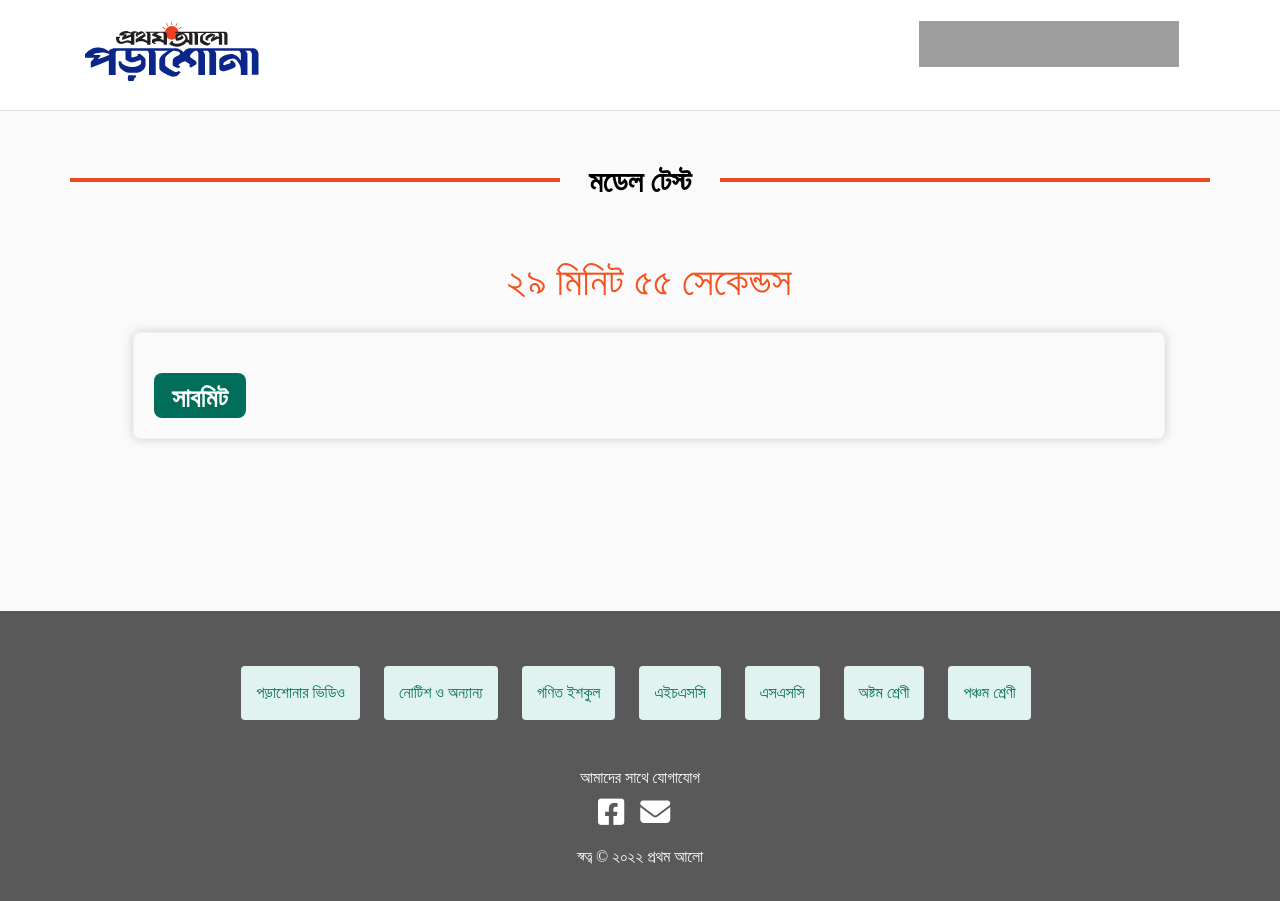
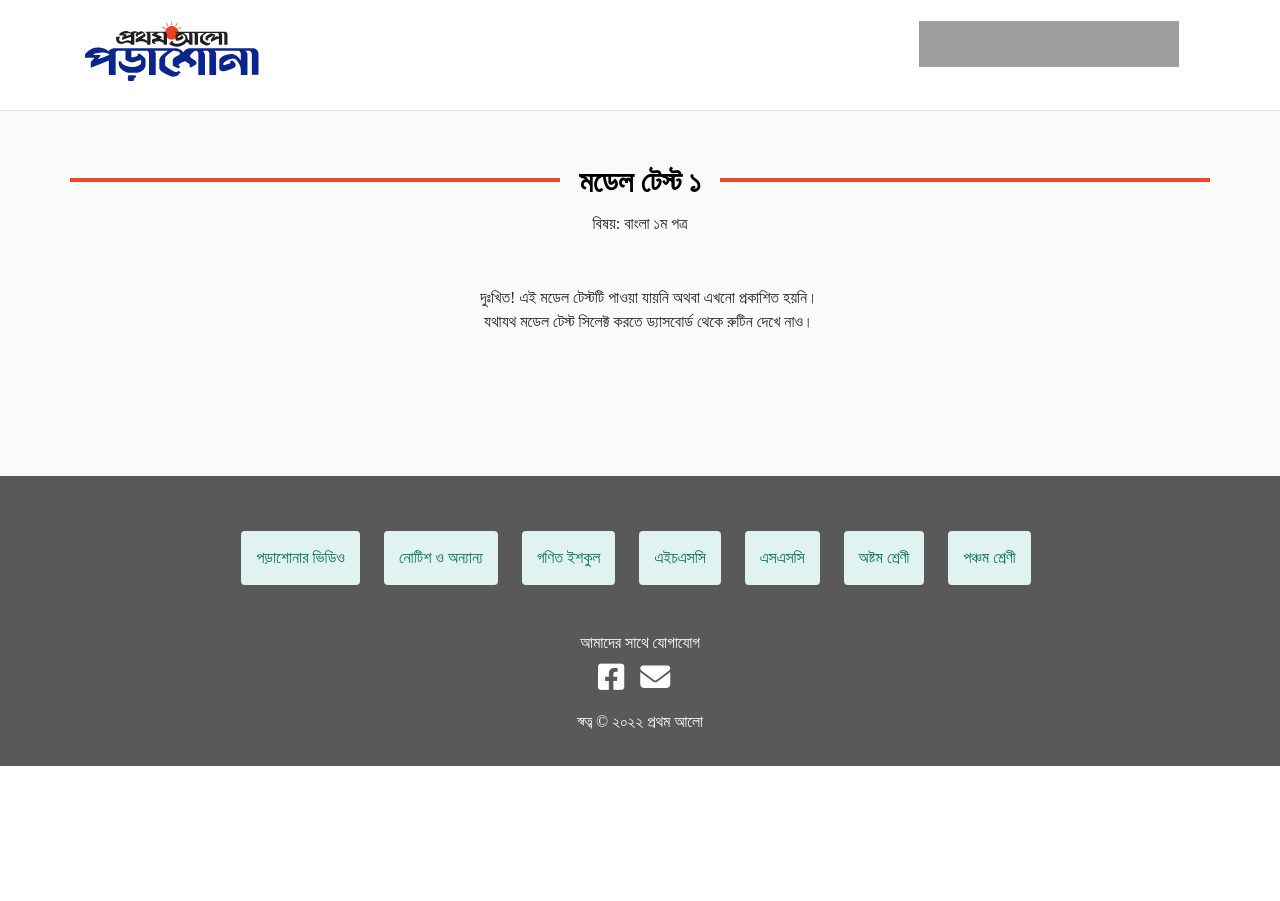
Before and after one commit to rounak1/ssc-model-test, a PHP site: page /mpaward/exam.php?id=ssc_ban1_t001 in a window 1280 px wide. After the commit the page ends 766 px from the top, so only its background shows below. Run offline with PHP 8.4, Linux system fonts and the light colour scheme; the visitor is signed in with stand-in values (Sample User, id 1); tables that the repository leaves empty or names only in its code hold one stand-in row (values such as "Sample post"); some libraries are stand-ins or nearby versions; some web fonts are replaced; grey boxes are pictures that could not be loaded.

Commit message:
model test panel customization

```diff
--- a/assets/css/main.css
+++ b/assets/css/main.css
@@ -432,6 +432,12 @@
   clear: both;
 }
 
+.sticky-class {
+  position: sticky;
+  top: 0;
+  background: #fff;
+  border-radius: 8px;
+}
 /* Some media queries for responsiveness */
 @media screen and (max-height: 450px) {
   .sidenav {
@@ -588,6 +594,9 @@
   border-top: 1px solid #cccccc66;
   margin-top: 30px;
   padding-top: 20px;
+}
+.result-summary .result-subject {
+  text-align: center;
 }
 .navBar {
   box-shadow: 0 3px 6px 0 rgba(0, 0, 0, 0.1);
--- a/assets/js/script.js
+++ b/assets/js/script.js
@@ -26,13 +26,13 @@
 const countdown = () => {
   var timeleft = 1800;
   var original_time = timeleft;
-  // focusDocument = setInterval(() => {
-  //   //if user goes another tab or browser then form will automatically be submitted
-  //   if (!document.hasFocus()) {
-  //     document.getElementById("submit_form").submit();
-  //     clearInterval(focusDocument);
-  //   }
-  // }, 200);
+  focusDocument = setInterval(() => {
+    //if user goes another tab or browser then form will automatically be submitted
+    if (!document.hasFocus()) {
+      document.getElementById("submit_form").submit();
+      clearInterval(focusDocument);
+    }
+  }, 200);
   tiktik = setInterval(function () {
     if (timeleft <= 0) {
       clearInterval(tiktik);
@@ -44,7 +44,7 @@
         getBanglaNumber(min) +
         " মিনিট " +
         getBanglaNumber(seconds) +
-        " সেকেন্ডস";
+        " সেকেন্ড";
       document.getElementById("countdown").innerHTML = timeCalculate;
       document.getElementById("examAttendentTime").innerHTML =
         original_time - timeleft;
--- a/exam.php
+++ b/exam.php
@@ -4,29 +4,8 @@
 require 'check-login.php';
 require 'header-home.php';
 require 'BanglaConverter.php';
+include_once 'settings.php';
 
-$email = $_SESSION['email'];
-
-?>
-
-    <section class="ftco-section testimony-section bg-light">
-      <div class="container">
-
-        <div
-          id="myprofile_section"
-          class="row justify-content-center mb-5 pb-3"
-        >
-          <div class="col-md-12 text-center heading heading-section">
-            <h2 class="mb-2">মডেল টেস্ট</h2>
-          </div>
-
-          <div class="col-md-12">
-            <div class="exam-container">
-
-              <div class="quiz-play-information">
-
-                  <section>
-                    <?php
 if (isset($_POST['test_number'])) {
     $exam_id = $_POST['test_number'];
 }
@@ -42,6 +21,27 @@
     exit();
 }
 
+?>
+
+    <section class="ftco-section testimony-section bg-light">
+      <div class="container">
+
+        <div
+          id="myprofile_section"
+          class="row justify-content-center mb-5 pb-3"
+        >
+          <div class="col-md-12 text-center heading heading-section">
+            <h2 class="mb-2"><?=!empty($model_test_list[$exam_id]['test'])?$model_test_list[$exam_id]['test']:"মডেল টেস্ট"?></h2>
+          </div>
+          <div class="exam-subject">বিষয়: <?=$model_test_list[$exam_id]['subject']?></div>
+
+          <div class="col-md-12">
+            <div class="exam-container">
+
+              <div class="quiz-play-information">
+
+                  <section>
+                    <?php
 // check already attend
 $query_temp = "SELECT `id` FROM `temp_quiz_history` WHERE `user_id` = '$user_id' AND `exam_id` = '$exam_id'";
 
@@ -71,19 +71,19 @@
 
     echo mysqli_error($conn);
 
-    ?>
-                      <div id="countdown"></div>
-                      <div id="examAttendentTime" style="display: none;"></div>
-                      <form name="exam_submit" method="POST" action="quiz-submit.php" id="submit_form">
-<div class="question-container">
-<?php
-$current_date = date('Y-m-d');
+    $current_date = date('Y-m-d');
 
     $query = "SELECT * FROM `model_questions` WHERE  `exam_id` = '$exam_id' AND `exam_date` <= '$current_date'";
 
     $result = mysqli_query($conn, $query);
+    if (mysqli_num_rows($result) > 0) {
 
-    if (!empty($result)) {
+    ?>
+        <div class="sticky-class"><div id="countdown"></div></div>
+        <div id="examAttendentTime" style="display: none;"></div>
+        <form name="exam_submit" method="POST" action="quiz-submit.php" id="submit_form">
+    <div class="question-container">
+    <?php
 
         $i = 1;
 
@@ -113,13 +113,13 @@
 
         <div class="questions"><?php echo BanglaConverter::en2bn($i++) . '. ' . $row['questions']; ?></div>
         <div class="options-container">
-            <input type="radio" name="option[<?php echo $row['id'] ?>]" value="option1" id="<?php echo $row['option1'] ?>">
-            <label for="<?php echo $row['option1'] ?>"><?php echo $row['option1'] ?></label>
+            <input type="radio" name="option[<?php echo $row['id'] ?>]" value="option1" id="option_<?php echo $row['id'] ?>_1">
+            <label for="option_<?php echo $row['id'] ?>_1"><?php echo $row['option1'] ?></label>
 
-            <input type="radio" name="option[<?php echo $row['id'] ?>]" value="option2" id="<?php echo $row['option2'] ?>">
-            <label for="<?php echo $row['option2'] ?>"><?php echo $row['option2'] ?></label>
-            <input type="radio" name="option[<?php echo $row['id'] ?>]" value="option3" id="<?php echo $row['option3'] ?>"> <label for="<?php echo $row['option3'] ?>"><?php echo $row['option3'] ?></label>
-            <input type="radio" name="option[<?php echo $row['id'] ?>]" value="option4" id="<?php echo $row['option4'] ?>"> <label for="<?php echo $row['option4'] ?>"><?php echo $row['option4'] ?></label>
+            <input type="radio" name="option[<?php echo $row['id'] ?>]" value="option2" id="option_<?php echo $row['id'] ?>_2">
+            <label for="option_<?php echo $row['id'] ?>_2"><?php echo $row['option2'] ?></label>
+            <input type="radio" name="option[<?php echo $row['id'] ?>]" value="option3" id="option_<?php echo $row['id'] ?>_3"> <label for="option_<?php echo $row['id'] ?>_3"><?php echo $row['option3'] ?></label>
+            <input type="radio" name="option[<?php echo $row['id'] ?>]" value="option4" id="option_<?php echo $row['id'] ?>_4"> <label for="option_<?php echo $row['id'] ?>_4"><?php echo $row['option4'] ?></label>
         </div>
 
     </div>
@@ -127,6 +127,14 @@
 <?php }?>
 
 <input type="submit" name="exam_submit" value="সাবমিট" class="exam_submit_btn">
+<script>
+  $(".exam-running").click(function(){
+    alert("মডেল টেস্ট কোলাকালীন সময়ে অন্য পেজে যাওয়া যাবে না");
+    return false;
+  });
+</script>
+<?php } else { ?>
+  <div style="text-align: center;margin-top: 50px;">দুঃখিত! এই মডেল টেস্টটি পাওয়া যায়নি অথবা এখনো প্রকাশিত হয়নি। <br/>যথাযথ মডেল টেস্ট সিলেক্ট করতে ড্যাসবোর্ড থেকে রুটিন দেখে নাও।</div>
 <?php }?>
 </form>
 </div>
@@ -143,5 +151,5 @@
         </div>
       </div>
     </section>
-<script src="./assets/js/script.js?v=5.1"></script>
+<script src="./assets/js/script.js?v=5.3"></script>
 <?php require 'footer-home.php';?>
--- a/footer-home.php
+++ b/footer-home.php
@@ -1,13 +1,13 @@
 <footer class="container-fluid footer-full">
   <div class="container footer">
     <div class="footer-logo-container">
-      <p class="footer_first_item"><a href="https://www.prothomalo.com/collection/video-education" target="_blank"> পড়াশোনার ভিডিও</a></p>
-      <p class="footer_second_item"><a href="https://www.prothomalo.com/topic/নোটিশ-ও-অন্যান্য" target="_blank">নোটিশ ও অন্যান্য</a></p>
-      <p class="footer_third_item"><a href="https://www.prothomalo.com/topic/গণিত-ইশকুল" target="_blank">গণিত ইশকুল</a></p>
-      <p><a href="https://www.prothomalo.com/topic/এইচএসসি-পরীক্ষা" target="_blank">এইচএসসি</a></p>
-      <p><a href="https://www.prothomalo.com/topic/এসএসসি-পরীক্ষা" target="_blank">এসএসসি</a></p>
-      <p><a href="https://www.prothomalo.com/topic/অষ্টম-শ্রেণি" target="_blank">অষ্টম শ্রেণী</a></p>
-      <p><a href="https://www.prothomalo.com/topic/পঞ্চম-শ্রেণি" target="_blank">পঞ্চম শ্রেণী</a></p>
+      <p class="footer_first_item exam-running"><a href="https://www.prothomalo.com/collection/video-education" target="_blank"> পড়াশোনার ভিডিও</a></p>
+      <p class="footer_second_item exam-running"><a href="https://www.prothomalo.com/topic/নোটিশ-ও-অন্যান্য" target="_blank">নোটিশ ও অন্যান্য</a></p>
+      <p class="footer_third_item exam-running"><a href="https://www.prothomalo.com/topic/গণিত-ইশকুল" target="_blank">গণিত ইশকুল</a></p>
+      <p class="exam-running"><a href="https://www.prothomalo.com/topic/এইচএসসি-পরীক্ষা" target="_blank">এইচএসসি</a></p>
+      <p class="exam-running"><a href="https://www.prothomalo.com/topic/এসএসসি-পরীক্ষা" target="_blank">এসএসসি</a></p>
+      <p class="exam-running"><a href="https://www.prothomalo.com/topic/অষ্টম-শ্রেণি" target="_blank">অষ্টম শ্রেণী</a></p>
+      <p class="exam-running"><a href="https://www.prothomalo.com/topic/পঞ্চম-শ্রেণি" target="_blank">পঞ্চম শ্রেণী</a></p>
 
       <div class="clear"></div>
 
@@ -17,8 +17,8 @@
 
       <div class="footer-contact-container">
       <p class="contact">আমাদের সাথে যোগাযোগ <br>
-      <span class="footer-icon"><a href="https://www.facebook.com/prothomalo.porasona/" target="_blank"> <i class="fa-brands fa-facebook-square"></i></a></span>
-      <span class="footer-icon"><a href="mailto:porasona@prothomalo.com" target="_blank"><i class="fa-solid fa-envelope"></i></a></span>
+      <span class="footer-icon"><a href="https://www.facebook.com/prothomalo.porasona/" target="_blank" class="exam-running"> <i class="fa-brands fa-facebook-square"></i></a></span>
+      <span class="footer-icon"><a href="mailto:porasona@prothomalo.com" target="_blank" class="exam-running"><i class="fa-solid fa-envelope"></i></a></span>
       </p>
       </div>
       <p class="copyright">স্বত্ব &copy; ২০২২ প্রথম আলো</p>
--- a/header-home.php
+++ b/header-home.php
@@ -60,7 +60,7 @@
     <link rel="stylesheet" href="https://cdnjs.cloudflare.com/ajax/libs/font-awesome/6.1.1/css/all.min.css">
     <link rel="stylesheet" href="css/style.css?v=5.4">
 
-    <link rel="stylesheet" href="./assets/css/main.css?v=5.4" />
+    <link rel="stylesheet" href="./assets/css/main.css?v=5.6" />
 
     <link rel="icon" type="image/png" sizes="32x32" href="favicon.png">
 
@@ -84,12 +84,12 @@
     <div class="row">
       <div class=" col-6">
       <div class="logo">
-        <a class="navbar-brand" href="<?php echo isset($_SESSION['logged_session']) ? 'myprofile.php' : 'index.php' ?>"><img src="./images/logo.svg" class="logo" height="60"></a>
+        <a class="navbar-brand exam-running" href="<?php echo isset($_SESSION['logged_session']) ? 'myprofile.php' : 'index.php' ?>"><img src="./images/logo.svg" class="logo" height="60"></a>
       </div>
       </div>
       <div class=" col-6">
       <div class="logo">
-        <a href="https://www.prothomalo.com/" class="navbar-brand float-right" target="_blank"><img src="https://assets.prothomalo.com/prothomalo/assets/palo-bangla-bb996cdb70d2e0ccec8c.svg" class="logo" width="260" height="46"></a>
+        <a href="https://www.prothomalo.com/" class="navbar-brand float-right exam-running" target="_blank"><img src="https://assets.prothomalo.com/prothomalo/assets/palo-bangla-bb996cdb70d2e0ccec8c.svg" class="logo exam-running" width="260" height="46"></a>
       </div>
       </div>
 
--- a/myprofile.php
+++ b/myprofile.php
@@ -120,7 +120,7 @@
 
 if (isset($_SESSION['alert'])) {?>
   <div class="col-md-12 message-container">
-        <div class="alert alert-warning" role="alert">
+        <!-- <div class="alert alert-warning" role="alert"> -->
 
     <?php
 echo $_SESSION['alert'];
--- a/result.php
+++ b/result.php
@@ -4,6 +4,7 @@
 require 'check-login.php';
 require 'header-home.php';
 require 'BanglaConverter.php';
+include_once 'settings.php';
 
 $exam_id = isset($_GET['id']) && !empty($_GET['id']) ? $_GET['id'] : 0;
 
@@ -41,7 +42,8 @@
                 <div class="row"><b>ভুল উত্তর: <?=BanglaConverter::en2bn($exam_data['wrong_answers'])?></b></div>
                 <div class="row"><b>উত্তর নাই: <?=BanglaConverter::en2bn($exam_data['not_given_answers'])?></b></div>
                 <div class="row"><b>মোট সময়: <?=BanglaConverter::en2bn(floor(($exam_data['completion_time'] - 2) / 60))?> মিনিট <?=BanglaConverter::en2bn(($exam_data['completion_time'] - 2) % 60)?> সেকেন্ড</b></div>
-                <div class="details-text">বিস্তারিত</div>
+                <div class="details-text"><?=!empty($model_test_list[$exam_data['exam_id']]['test'])?$model_test_list[$exam_data['exam_id']]['test']:"বিস্তারিত"?></div>
+                <div class="result-subject">বিষয়: <?=$model_test_list[$exam_data['exam_id']]['subject']?></div>
               </div>
               <div class="quiz-play-information">
 
```
